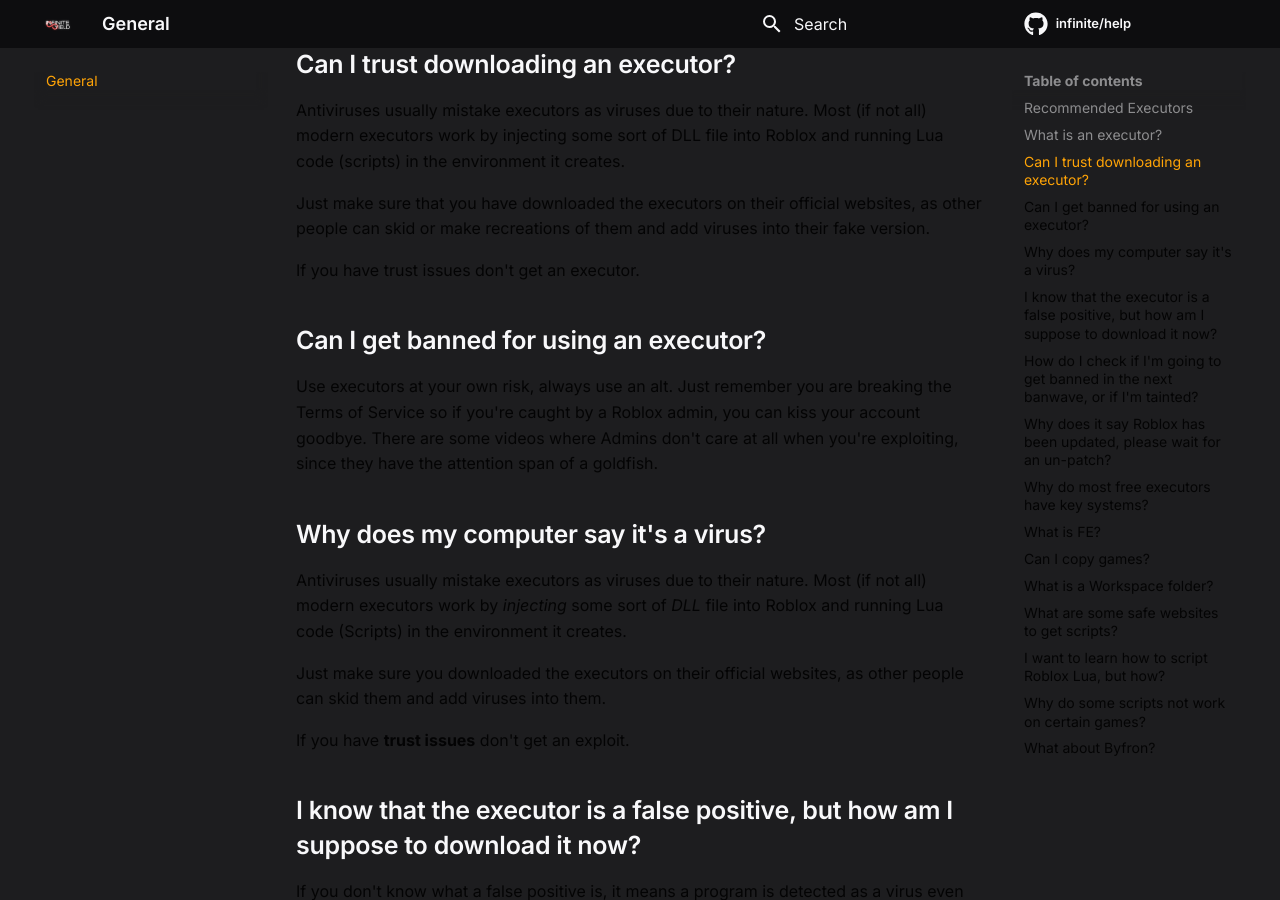
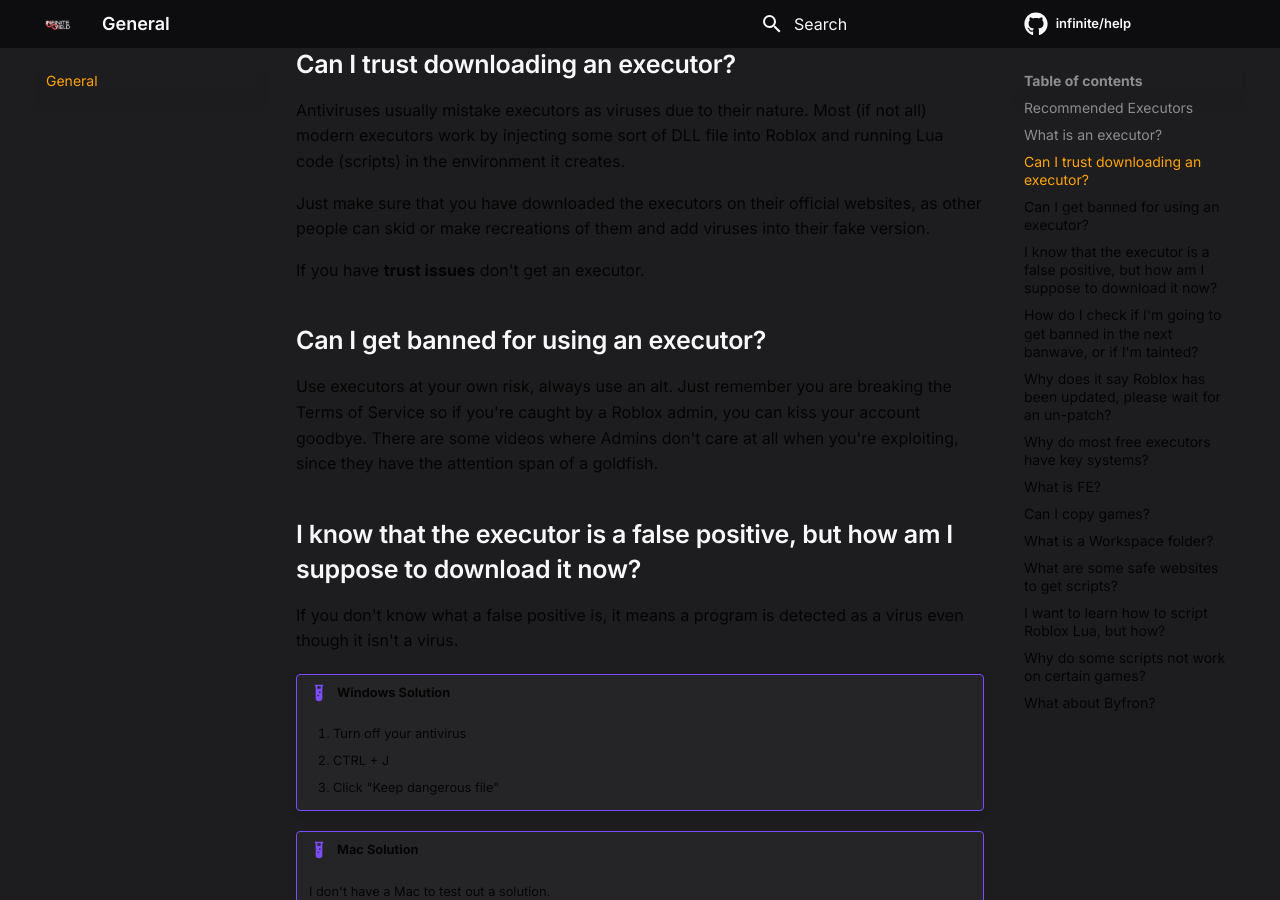
Before and after one commit to moikoros/help, an MkDocs documentation site: the page built from docs/index.md, in a window 1280 px wide and 900 px high, scrolled down 1065 px. Built offline with MkDocs 1.6.1 and Material for MkDocs 9.7.7, drawn with Linux system fonts in a browser that asks for light colours; comment, search, counter and statistics services are not loaded.

Commit message:
Update index.md

```diff
--- a/docs/index.md
+++ b/docs/index.md
@@ -36,19 +36,11 @@
 
 Just make sure that you have downloaded the executors on their official websites, as other people can skid or make recreations of them and add viruses into their fake version.
 
-If you have trust issues don't get an executor.
+If you have **trust issues** don't get an executor.
 
 ## Can I get banned for using an executor?
 
 Use executors at your own risk, always use an alt. Just remember you are breaking the Terms of Service so if you're caught by a Roblox admin, you can kiss your account goodbye. There are some videos where Admins don't care at all when you're exploiting, since they have the attention span of a goldfish.
-
-## Why does my computer say it's a virus?
-
-Antiviruses usually mistake executors as viruses due to their nature. Most (if not all) modern executors work by *injecting* some sort of *DLL* file into Roblox and running Lua code (Scripts) in the environment it creates.
-
-Just make sure you downloaded the executors on their official websites, as other people can skid them and add viruses into them.
-
-If you have **trust issues** don't get an exploit.
 
 ## I know that the executor is a false positive, but how am I suppose to download it now?
 
```
